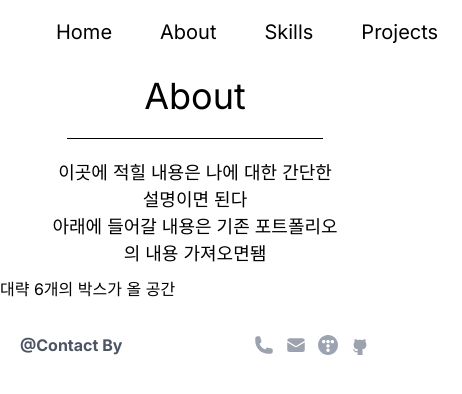
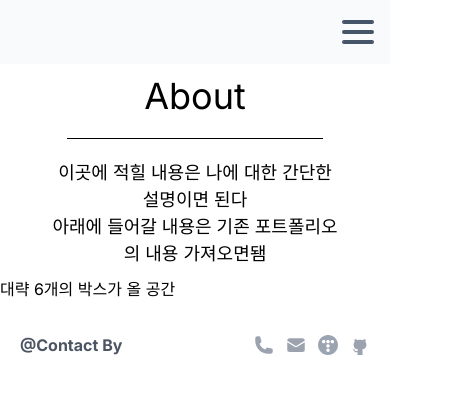
Before and after one commit to char1ey95/char1ey95.github.io, a Next.js app: page /abouts in a window 390 px wide. Shown: the top 394 px of the page, 462 px wide, since content can reach past the window. Built offline with nearby package versions, Linux system fonts and the light colour scheme.

Commit message:
Feat: Header 다크모드 추가

```diff
--- a/src/app/abouts/page.tsx
+++ b/src/app/abouts/page.tsx
@@ -4,7 +4,7 @@ import MSubject from "@/components/subjects/mSubject"
 
 const Abouts = () => {
     return (
-        <div>
+        <div className="mt-16">
             <MSubject>About</MSubject>
             <Separator />
             <LgTextBox>
--- a/src/app/page.tsx
+++ b/src/app/page.tsx
@@ -22,7 +22,7 @@ export default async function Home() {
   const projectItems = response.results
 
   return (
-    <>
+    <div className="mt-16">
       <Hero />
       <div>
         <MSubject>About</MSubject>
@@ -52,6 +52,6 @@ export default async function Home() {
           }
         </div>
       </div>
-    </>
+    </div>
   )
 }
--- a/src/app/projects/page.tsx
+++ b/src/app/projects/page.tsx
@@ -18,7 +18,7 @@ const Projects = async () => {
     const projectItems = response.results
 
     return (
-        <div className="flex py-6 px-40 flex-col gap-6 self-stretch bg-slate-400">
+        <div className="flex py-6 px-40 flex-col gap-6 self-stretch bg-slate-400 mt-16">
             <div className="flex flex-col items-center">
                 <MSubject>Project</MSubject>
                 <SubjectSeparator />
--- a/src/app/skills/page.tsx
+++ b/src/app/skills/page.tsx
@@ -3,7 +3,7 @@ import MSubject from "@/components/subjects/mSubject"
 
 const Skills = () => {
     return (
-        <div className="">
+        <div className="mt-16">
             <MSubject>Skill</MSubject>
             <SubjectSeparator />
         </div>
--- a/src/common/header/header.tsx
+++ b/src/common/header/header.tsx
@@ -3,13 +3,45 @@ import Link from "next/link"
 import DarkModeBtn from "@/components/button/darkModeBtn"
 import HamburgerBtn from "@/components/button/hamburgerBtn"
 
+
+// .header {
+//     position: fixed;
+//     top: 0;
+//     right: 0;
+//     left: 0;
+//     background-color: transparent;
+//     z-index: 10;
+// }
+
 const Header = () => {
     return (
-        <header className="flex justify-between h-16 items-center">
+        <header className="flex justify-between h-16 items-center fixed top-0 right-0 left-0 z-10 bg-slate-50 dark:bg-slate-900">
             <div className="px-4 py-1">
                 <Logo />
             </div>
-            <ul className="flex justify-between menu_wrap">
+            {/* <ul className={`flex justify-between menu_wrap max-md:hidden`}>
+                <li>
+                    <Link href={"/"}>
+                        Home
+                    </Link>
+                </li>
+                <li>
+                    <Link href={"/abouts"}>
+                        About
+                    </Link>
+                </li>
+                <li>
+                    <Link href={"/skills"}>
+                        Skills
+                    </Link>
+                </li>
+                <li>
+                    <Link href={"/projects"}>
+                        Projects
+                    </Link>
+                </li>
+            </ul> */}
+            <ul className={`flex justify-between menu_wrap max-md:hidden`}>
                 <li>
                     <Link href={"/"}>
                         Home
@@ -31,6 +63,10 @@ const Header = () => {
                     </Link>
                 </li>
             </ul>
+            <div className="flex justify-center items-center mr-4">
+                <HamburgerBtn />
+                <DarkModeBtn />
+            </div>
         </header>
     )
 }
--- a/src/components/button/darkModeBtn.tsx
+++ b/src/components/button/darkModeBtn.tsx
@@ -19,14 +19,14 @@ const DarkModeBtn = () => {
         rounded
         text-base
         mt-0
+        max-md:hidden
         bg-gray-100
         hover:bg-gray-50
         hover:text-orange-500
+        dark:bg-slate-600
+        dark:text-slate-400
+        dark:hover:bg-slate-700
         dark:hover:text-yellow-300
-        dark:md:bg-slate-600
-        dark:md:text-slate-400
-        dark:md:hover:bg-slate-700
-        dark:md:hover:text-yellow-300
         ">
             <svg xmlns="http://www.w3.org/2000/svg" viewBox="0 0 20 20" fill="currentColor" className="max-[350px]:x-5 max-[350px]:h-5 w-6 h-6 dark:w-0 dark:h-0">
                 <path d="M10 2a.75.75 0 01.75.75v1.5a.75.75 0 01-1.5 0v-1.5A.75.75 0 0110 2zM10 15a.75.75 0 01.75.75v1.5a.75.75 0 01-1.5 0v-1.5A.75.75 0 0110 15zM10 7a3 3 0 100 6 3 3 0 000-6zM15.657 5.404a.75.75 0 10-1.06-1.06l-1.061 1.06a.75.75 0 001.06 1.06l1.06-1.06zM6.464 14.596a.75.75 0 10-1.06-1.06l-1.06 1.06a.75.75 0 001.06 1.06l1.06-1.06zM18 10a.75.75 0 01-.75.75h-1.5a.75.75 0 010-1.5h1.5A.75.75 0 0118 10zM5 10a.75.75 0 01-.75.75h-1.5a.75.75 0 010-1.5h1.5A.75.75 0 015 10zM14.596 15.657a.75.75 0 001.06-1.06l-1.06-1.061a.75.75 0 10-1.06 1.06l1.06 1.06zM5.404 6.464a.75.75 0 001.06-1.06l-1.06-1.06a.75.75 0 10-1.061 1.06l1.06 1.06z" />
--- a/src/components/button/hamburgerBtn.tsx
+++ b/src/components/button/hamburgerBtn.tsx
@@ -10,10 +10,10 @@ const HamburgerBtn = () => {
     }
 
     return (
-        <div className="hamburger hamburger_md" ref={hamburger} onClick={handleClick}>
-            <span></span>
-            <span></span>
-            <span></span>
+        <div className="relative w-8 h-6 md:w-0 md:h-0 md:hidden hamburger hamburger_md" ref={hamburger} onClick={handleClick}>
+            <span className="top-0"></span>
+            <span className="top-2.5"></span>
+            <span className="bottom-0"></span>
         </div>
     )
 }
```
Also changed, not shown: src/app/globals.css (+2 -22 lines).
